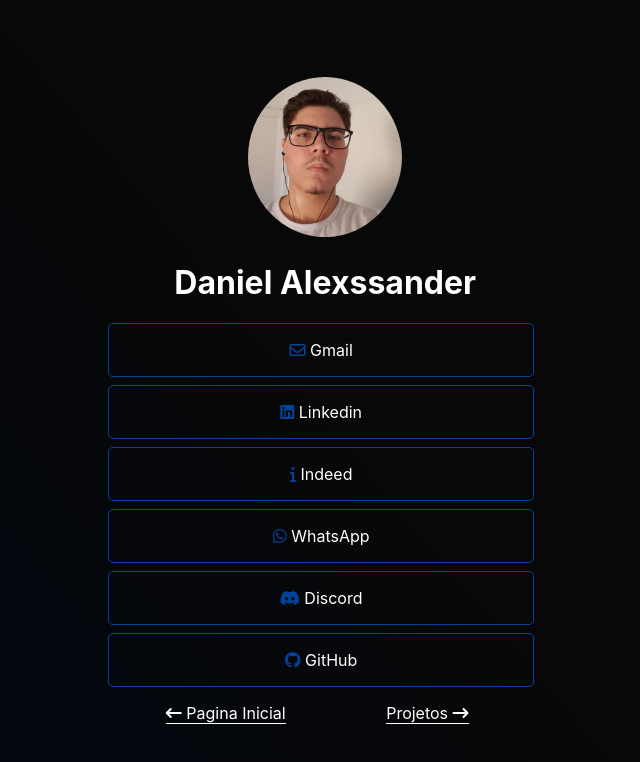
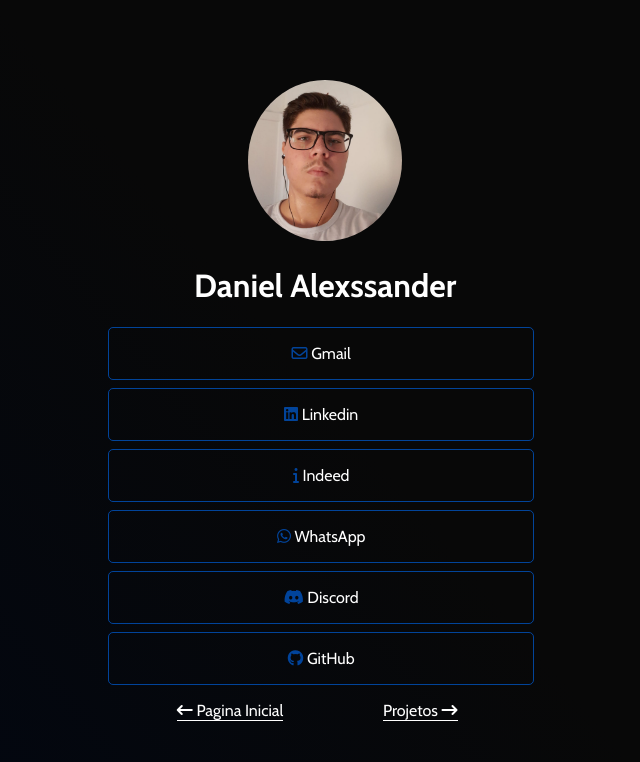
Before and after one commit to DanielAlexssander/Contatos, a plain HTML site: page index.html in a window 1280 px wide. Shown: the whole page, without its empty margins (310-950 px from the left). Drawn offline with nearby package versions, Linux system fonts and the light colour scheme.

Commit message:
Update contats.css

```diff
--- a/Styles/contats.css
+++ b/Styles/contats.css
@@ -1,7 +1,7 @@
 @charset "UTF-8";
 
 body {
-    font-family: "Inter", "Poppins", sans-serif;
+    font-family: "Cabin";
     background-image: linear-gradient(230deg, rgb(8, 8, 8) 50%, rgb(0, 6, 19));
     background-attachment: fixed;
     color: white;
```
